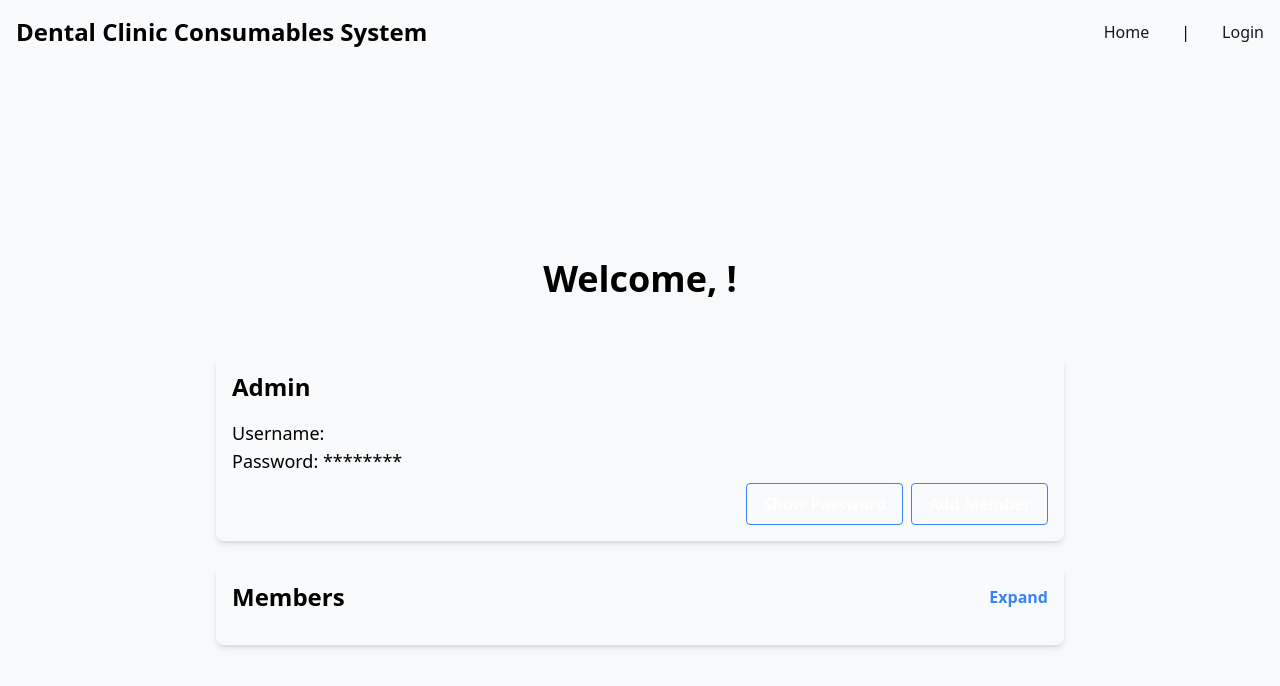
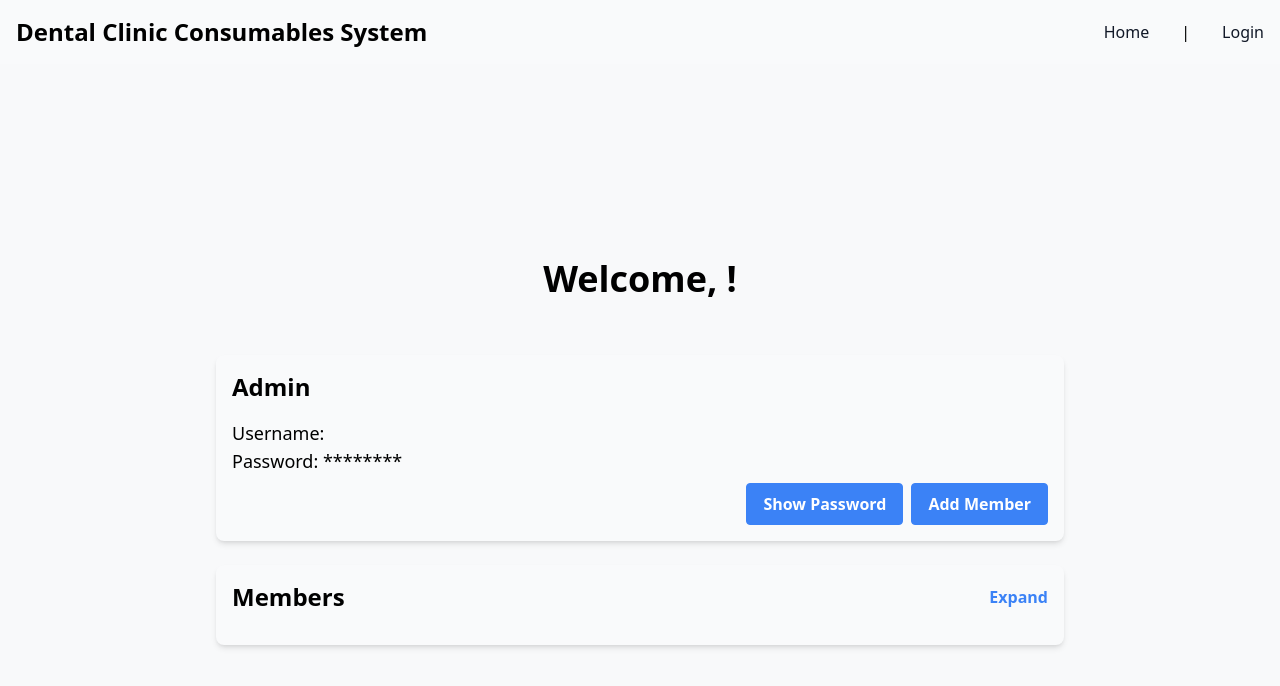
Before and after one commit to maxyhwu/dentalclinic, a React (Create React App) app in the folder frontend/: page /user in a window 1280 px wide. Shown: the top 686 px of the page. Built offline with nearby package versions, Linux system fonts and the light colour scheme.

Commit message:
modify button background in userpage

```diff
--- a/frontend/src/UserPage.jsx
+++ b/frontend/src/UserPage.jsx
@@ -164,7 +164,6 @@ function UserPage() {
   return (
     <>
       <Navbar />
-      {/* TODO: LOGOUT (or in navbar) */}
       { status &&
         <>
           <div className="flex flex-col items-center justify-center min-h-screen bg-white">
@@ -193,7 +192,7 @@ function UserPage() {
                 className="w-full p-2 mb-4 border border-gray-300 rounded"
               />
               <button
-                className="bg-transparent bg-blue-500 hover:bg-blue-700 font-semibold text-white py-2 px-4 border hover:border-blue-500 hover:border-transparent rounded w-full"
+                className="bg-blue-500 hover:bg-blue-700 font-semibold text-white py-2 px-4 border hover:border-blue-500 hover:border-transparent rounded w-full"
                 onClick={addAdmin}
               >
                 Save
@@ -213,10 +212,10 @@ function UserPage() {
                 <p className="text-lg">Username: {authData.username}</p>
                 <p className="text-lg">Password: {showAdminPassword ? authPassword : '********'}</p>
                 <div className="flex justify-end mt-2">
-                  <button className='bg-transparent hover:bg-blue-700 bg-blue-500 font-semibold text-white py-2 px-4 border border-blue-500 hover:border-transparent rounded ml-2' onClick={toggleAdminPasswordVisibility}>
+                  <button className='hover:bg-blue-700 bg-blue-500 font-semibold text-white py-2 px-4 border border-blue-500 hover:border-transparent rounded ml-2' onClick={toggleAdminPasswordVisibility}>
                     {showAdminPassword ? 'Hide Password' : 'Show Password'}
                   </button>
-                  <button className='bg-transparent bg-blue-500 hover:bg-blue-700 text-white font-semibold py-2 px-4 border border-blue-500 hover:border-transparent rounded ml-2' onClick={() => setModalIsOpen(true)}>
+                  <button className='bg-blue-500 hover:bg-blue-700 text-white font-semibold py-2 px-4 border border-blue-500 hover:border-transparent rounded ml-2' onClick={() => setModalIsOpen(true)}>
                     Add Member
                   </button>
                 </div>
@@ -236,7 +235,7 @@ function UserPage() {
                       <p className="text-lg">Password: {memberVisibilities[member.id] ? member.password : '********'}</p>
                       <div className="flex justify-end mt-2">
                         <button
-                          className='bg-transparent hover:bg-blue-700 bg-blue-500 font-semibold text-white py-2 px-4 border border-blue-500 hover:border-transparent rounded ml-2'
+                          className='hover:bg-blue-700 bg-blue-500 font-semibold text-white py-2 px-4 border border-blue-500 hover:border-transparent rounded ml-2'
                           onClick={() => toggleMemberPasswordVisibility(member.id)}
                         >
                           {memberVisibilities[member.id] ? 'Hide Password' : 'Show Password'}
```
